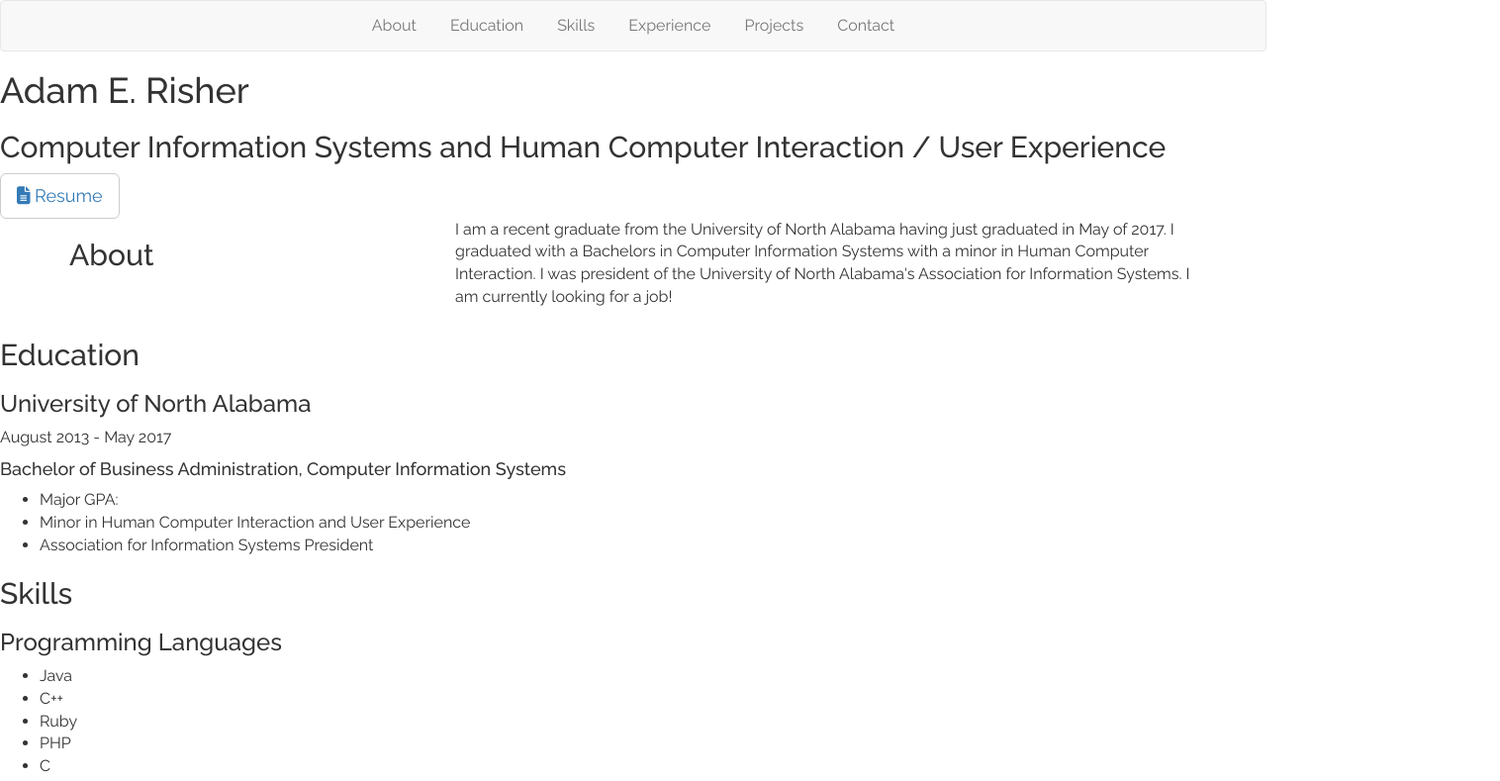
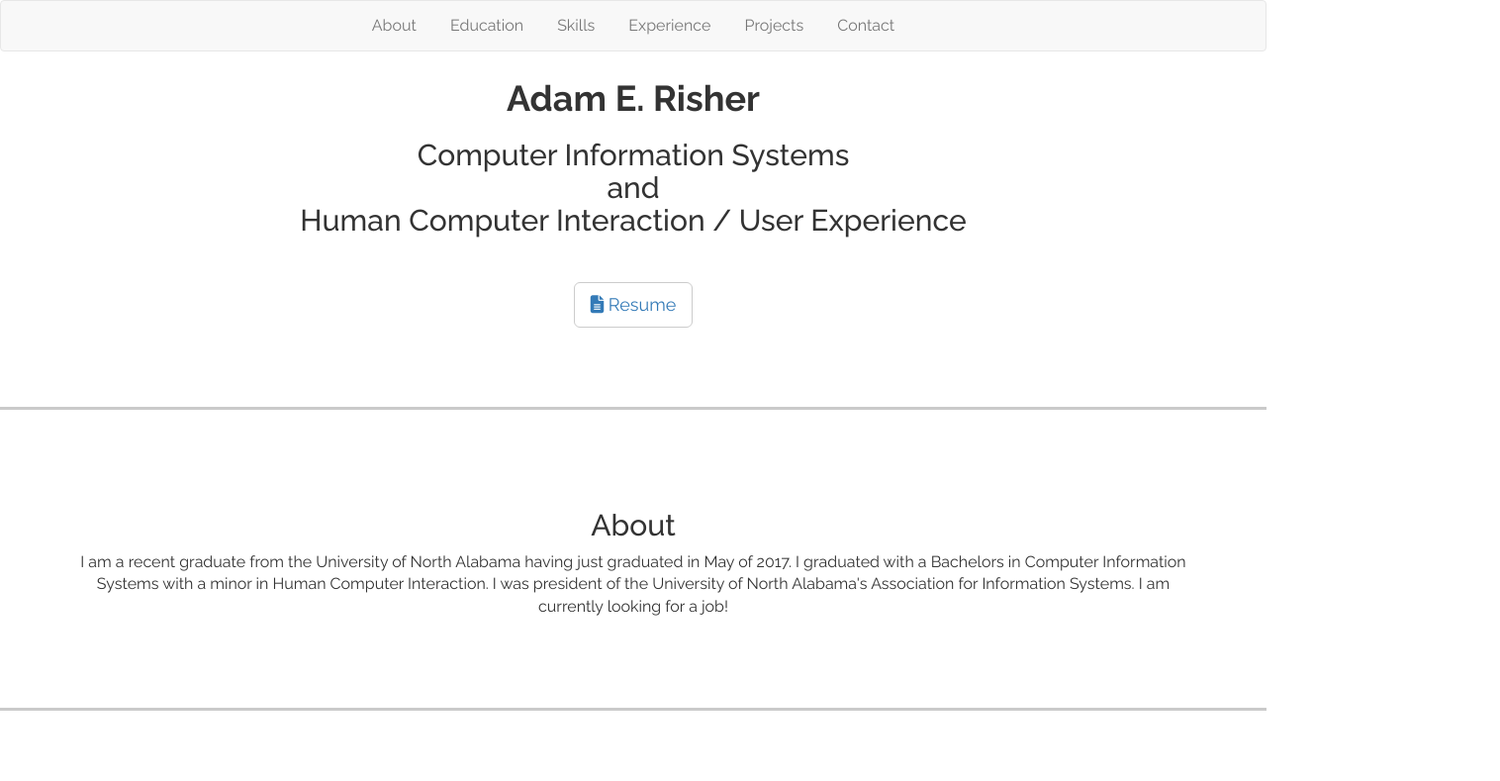
Before and after one commit to Hazreal/personal-site, a plain HTML site: page index.html in a window 1280 px wide. Shown: the top 789 px of the page at 99% size, 1516 px wide, since content can reach past the window. Drawn offline with nearby package versions, Linux system fonts and the light colour scheme.

Commit message:
Beginning to add CSS

```diff
--- a/css/styles.css
+++ b/css/styles.css
@@ -2,24 +2,89 @@ body {
   font-family: 'Raleway', sans-serif;
   font-size: 16px
 }
-
+header {
+	position: absolute;
+	top: 0;
+	left: 0;
+	right: 0;
+	text-align: center;
+	z-index: 10;
+}
+button {
+  margin: 2em 0 2em 0;
+}
+h1{
+  font-weight: 700;
+}
+h2{
+  font-weight: 500;
+}
+h3, h4{
+  font-weight: 400;
+}
 .navbar-nav {
   text-align: center;
 }
 
+.intro {
+  margin: 5em 0 0 0;
+  padding: 0 0 5em 0;
+  text-align: center;
+  border-bottom: solid #CACACA;
+}
+
+.about {
+  margin: 5em 0 0 0;
+  padding: 0 0 5em 0;
+  text-align: center;
+  border-bottom: solid #CACACA;
+}
+
+.education{
+  margin: 5em 0 0 0;
+  padding: 0 0 5em 0;
+  text-align: center;
+  border-bottom: solid #CACACA;
+}
+.ed-info{
+  text-align: left;
+  padding: 0 2em 0 2em;
+  border: thin solid #CACACA;
+  margin: 0 27% 0 27%;
+}
+.ed-info ul{
+  list-style-type: none;
+}
+.skills{
+  border-bottom: solid #CACACA;
+  text-align: center;
+}
+.skills .container{
+  margin: 0 27% 0 27%;
+}
 /* smartphones, iPhone, portrait 480x320 phones */
 @media (min-width:320px)  {
   .nav {
     width: 100%;
   }
 }
+
 /* portrait e-readers (Nook/Kindle), smaller tablets @ 600 or @ 640 wide. */
 @media (min-width:481px)  {
+  .navbar-nav li{
+    float: none;
+    display: inline-block;
+  }
 }
+
 /* portrait tablets, portrait iPad, landscape e-readers, landscape 800x480 or 854x480 phones */
 @media (min-width:641px)  {
+  .navbar-nav li{
+    float: none;
+    display: inline-block;
+  }
+}
 
-}
 /* tablet, landscape iPad, lo-res laptops ands desktops */
 @media (min-width:961px)  {
 
@@ -27,17 +92,18 @@ body {
     float: none;
     display: inline-block;
   }
+}
 
-}
 /* big landscape tablets, laptops, and desktops */
 @media (min-width:1025px) {
+  .navbar-nav li{
+    float: none;
+    display: inline-block;
+  }
 }
 
 /* hi-res laptops and desktops */
 @media (min-width:1281px) {
+}
 
 }
-
-
-
-}
--- a/index.html
+++ b/index.html
@@ -42,7 +42,7 @@
     <div class="intro">
       <div class="intro-content">
         <h1> Adam E. Risher </h1>
-        <h2> Computer Information Systems and Human Computer Interaction / User Experience </h2>
+        <h2> Computer Information Systems <br>and<br> Human Computer Interaction / User Experience </h2>
         <button type="button" class="btn btn-default btn-lg">
           <a href="resume.pdf" download><i class="fa fa-file-text" aria-hidden="true"></i> Resume </a>
         </button>
@@ -53,20 +53,15 @@
     <!-- About Start -->
     <div class="about">
       <div class="container">
-        <div class="row">
-          <div class="col-md-4">
         <h2 class=head>About</h2>
-          </div>
-          <div class="col-md-8">
         <p>
           I am a recent graduate from the University of North Alabama having just graduated in May of 2017. I graduated with a Bachelors in Computer Information Systems with a minor in Human Computer Interaction.
           I was president of the University of North Alabama's Association for Information Systems. I am currently looking for a job!
         </p>
       </div>
     </div>
-      </div>
-    </div>
     <!--About End -->
+
     <!-- Education -->
     <div class="education">
       <h2 id="education">Education</h2>
@@ -75,16 +70,18 @@
         <span class="ed-time">August 2013 - May 2017</span>
         <h4>Bachelor of Business Administration, Computer Information Systems</h4>
         <ul>
-          <li>Major GPA: </li>
           <li>Minor in Human Computer Interaction and User Experience</li>
-          <li>Association for Information Systems President</li>
         </ul>
       </div>
     </div>
     <!-- Education End -->
+
     <!--Skills Start-->
     <div class="skills">
+      <div class="container">
         <h2 id="skills">Skills</h2>
+        <div class="row">
+          <div class="col-sm-4">
             <h3 id="languages">Programming Languages</h3>
             <ul>
               <li>Java</li>
@@ -92,7 +89,11 @@
               <li>Ruby</li>
               <li>PHP</li>
               <li>C</li>
+              <li>c#</li>
+              <li>Visual Basic</li>
             </ul>
+          </div>
+          <div class="col-sm-4">
             <h3 id="web-dev">Web Development</h3>
             <ul>
               <li>HTML</li>
@@ -106,6 +107,10 @@
               <li>PostgreSQL</li>
               <li>MongoDB</li>
             </ul>
+          </div>
+        </div>
+          <div class="row">
+            <div class="col-sm-4">
               <h3 class="dev-tools">Development Tools</h3>
               <ul>
                 <li>Git</li>
@@ -114,7 +119,11 @@
                 <li>Axure</li>
               </ul>
             </div>
+          </div>
+      </div>
+    </div>
     <!-- Skills End -->
+
     <!--Work -->
     <div class="experience">
       <h2 id="experience">Experience</h2>
```
Lines whose indentation alone changed are shown as unchanged.
